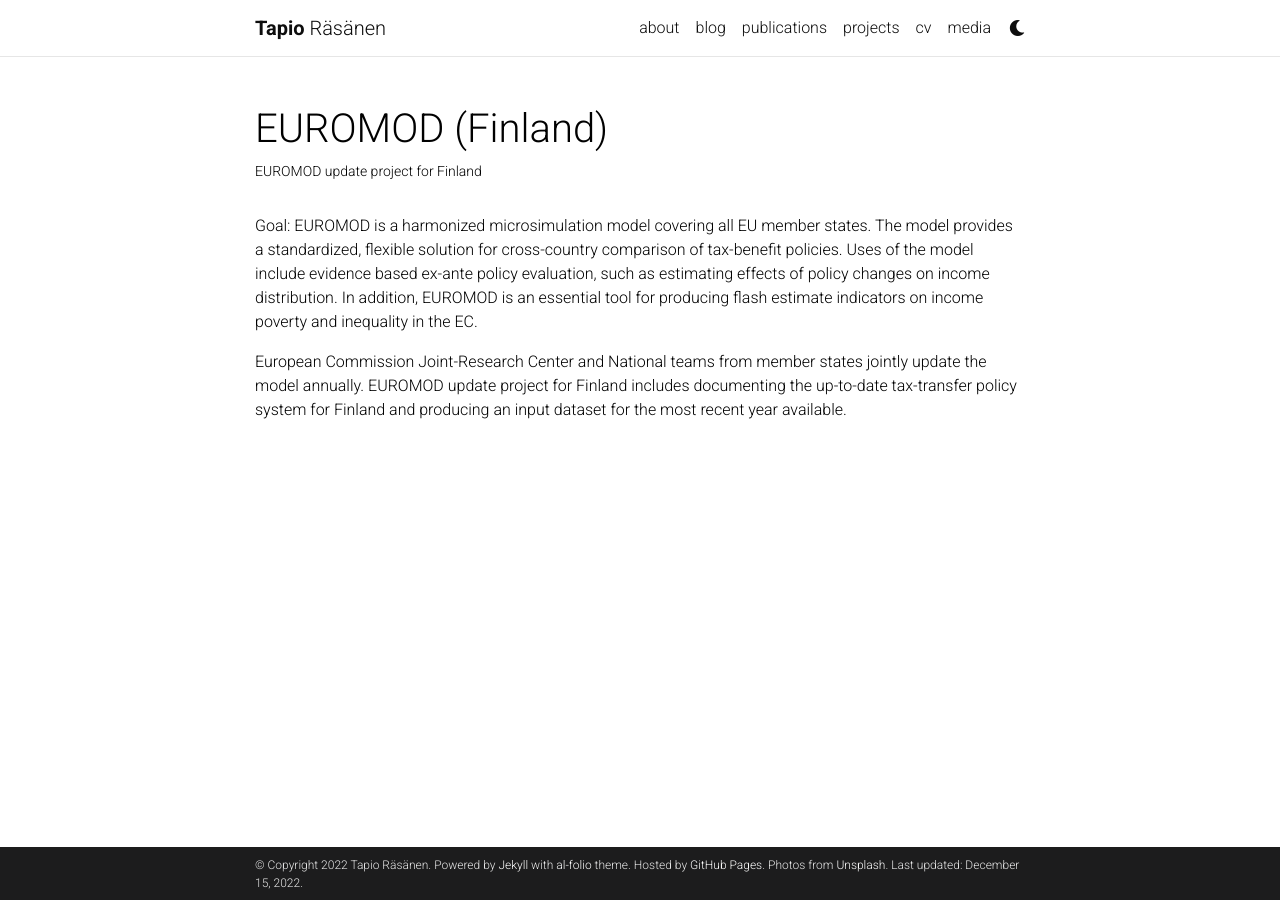
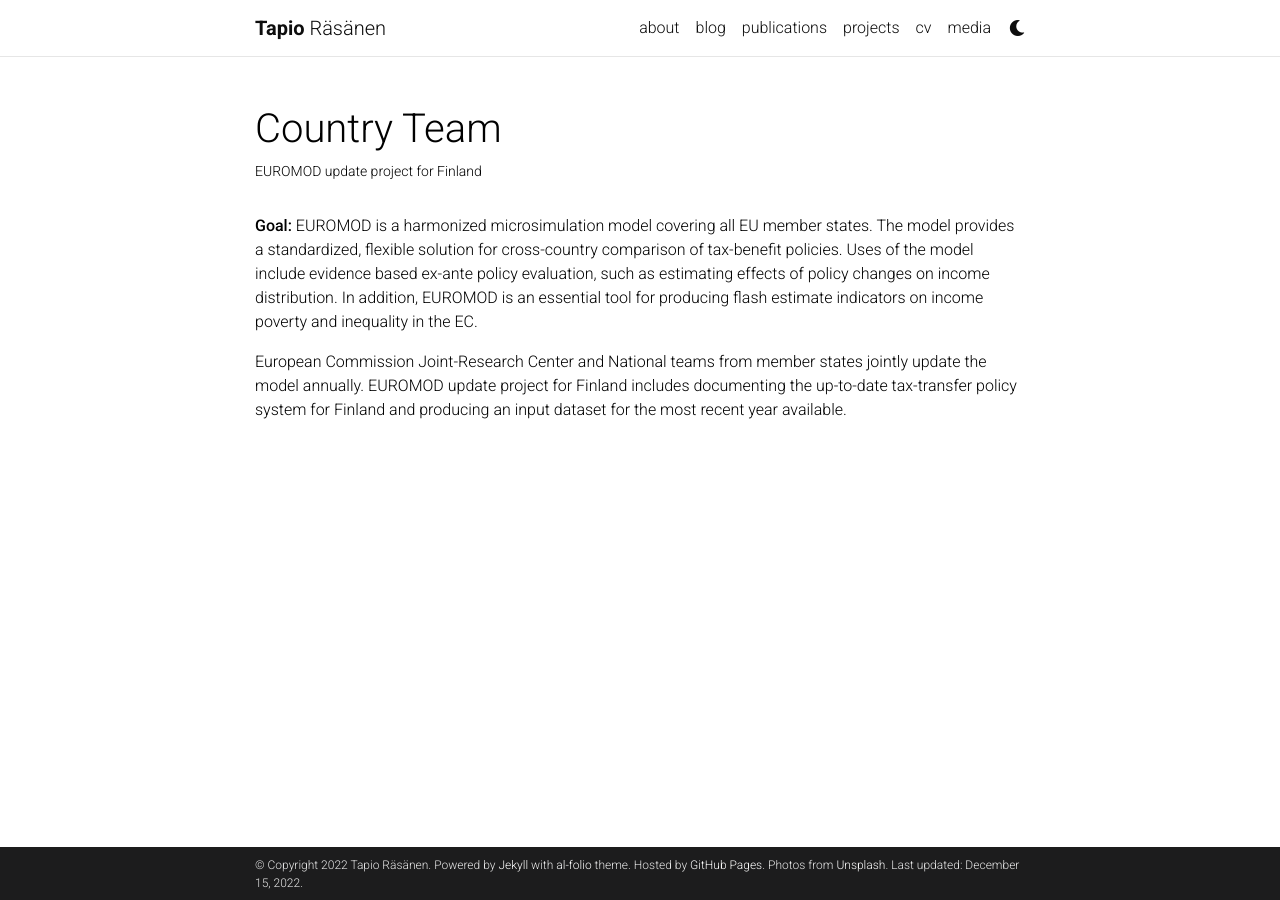
Before and after one commit to RasanenTapio/RasanenTapio.github.io, a Jekyll site: the page built from _projects/1_project.md, in a window 1280 px wide. Built offline with Jekyll 4.4.1, drawn with Linux system fonts in a browser that asks for light colours; comment, search, counter and statistics services are not loaded; a style sheet for code colours, icons or effects is not loaded.

Commit message:
Added and updated projects
Added projects and clarified labels

```diff
--- a/_projects/1_project.md
+++ b/_projects/1_project.md
@@ -1,12 +1,12 @@
 ---
 layout: page
-title: EUROMOD (Finland)
+title: Country Team
 description: EUROMOD update project for Finland
 img:
-importance: 3
+importance: 2
 category: microsimulation
 ---
 
-Goal: EUROMOD is a harmonized microsimulation model covering all EU member states. The model provides a standardized, flexible solution for cross-country comparison of tax-benefit policies. Uses of the model include evidence based ex-ante policy evaluation, such as estimating effects of policy changes on income distribution. In addition, EUROMOD is an essential tool for producing flash estimate indicators on income poverty and inequality in the EC.
+**Goal:** EUROMOD is a harmonized microsimulation model covering all EU member states. The model provides a standardized, flexible solution for cross-country comparison of tax-benefit policies. Uses of the model include evidence based ex-ante policy evaluation, such as estimating effects of policy changes on income distribution. In addition, EUROMOD is an essential tool for producing flash estimate indicators on income poverty and inequality in the EC.
 
 European Commission Joint-Research Center and National teams from member states jointly update the model annually. EUROMOD update project for Finland includes documenting the up-to-date tax-transfer policy system for Finland and producing an input dataset for the most recent year available.
```
Also changed, not shown: _pages/projects.md (+1 -1 lines), _projects/2_project.md (+3 -3 lines), _projects/3_project.md (+3 -3 lines), _projects/4_project.md (+3 -3 lines), _projects/5_project.md (added, +12 -0 lines).
